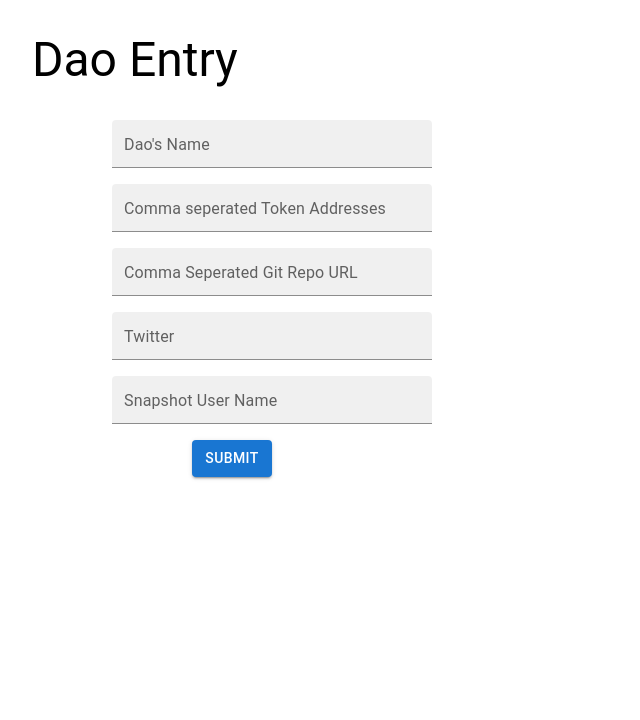
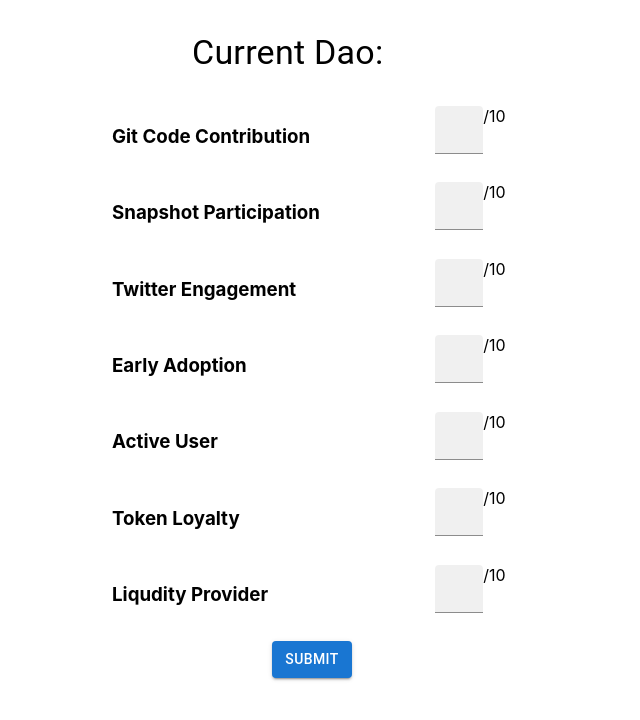
Before and after one commit to Akash16s/Web3Hack, a React (Create React App) app: page /settings/1 in a window 1280 px wide. Shown: the top 720 px of the page, without its empty margins (0-640 px from the left). Built offline with nearby package versions, Linux system fonts and the light colour scheme; no server answers; the database is empty.

Commit message:
added changes

```diff
--- /dev/null
+++ b/public/404.html
@@ -0,0 +1,33 @@
+<!DOCTYPE html>
+<html>
+  <head>
+    <meta charset="utf-8">
+    <meta name="viewport" content="width=device-width, initial-scale=1">
+    <title>Page Not Found</title>
+
+    <style media="screen">
+      body { background: #ECEFF1; color: rgba(0,0,0,0.87); font-family: Roboto, Helvetica, Arial, sans-serif; margin: 0; padding: 0; }
+      #message { background: white; max-width: 360px; margin: 100px auto 16px; padding: 32px 24px 16px; border-radius: 3px; }
+      #message h3 { color: #888; font-weight: normal; font-size: 16px; margin: 16px 0 12px; }
+      #message h2 { color: #ffa100; font-weight: bold; font-size: 16px; margin: 0 0 8px; }
+      #message h1 { font-size: 22px; font-weight: 300; color: rgba(0,0,0,0.6); margin: 0 0 16px;}
+      #message p { line-height: 140%; margin: 16px 0 24px; font-size: 14px; }
+      #message a { display: block; text-align: center; background: #039be5; text-transform: uppercase; text-decoration: none; color: white; padding: 16px; border-radius: 4px; }
+      #message, #message a { box-shadow: 0 1px 3px rgba(0,0,0,0.12), 0 1px 2px rgba(0,0,0,0.24); }
+      #load { color: rgba(0,0,0,0.4); text-align: center; font-size: 13px; }
+      @media (max-width: 600px) {
+        body, #message { margin-top: 0; background: white; box-shadow: none; }
+        body { border-top: 16px solid #ffa100; }
+      }
+    </style>
+  </head>
+  <body>
+    <div id="message">
+      <h2>404</h2>
+      <h1>Page Not Found</h1>
+      <p>The specified file was not found on this website. Please check the URL for mistakes and try again.</p>
+      <h3>Why am I seeing this?</h3>
+      <p>This page was generated by the Firebase Command-Line Interface. To modify it, edit the <code>404.html</code> file in your project's configured <code>public</code> directory.</p>
+    </div>
+  </body>
+</html>
--- a/src/App.js
+++ b/src/App.js
@@ -3,6 +3,7 @@
 import Dao from "./components/dao";
 import Dashboard from "./components/Dashboard";
 import OnBoarding from "./components/onboarding";
+import Settings from "./components/Settings";
 
 function App() {
   return (
@@ -11,7 +12,8 @@
         <Routes>
           <Route path="/" element={<Dao />} />{" "}
           <Route path="/dashboard" element={<Dashboard />} />{" "}
-          <Route path="/onboard" element={<OnBoarding />} />
+          <Route path="/onboard" element={<OnBoarding />} />{" "}
+          <Route path="/settings/:id" element={<Settings />} />
           <Route path="*" element={<Dao />} />
         </Routes>
       </BrowserRouter>
--- a/src/components/Dashboard.jsx
+++ b/src/components/Dashboard.jsx
@@ -17,7 +17,10 @@
   return (
     <Stack spacing={2} direction="column">
       {" "}
-      <Typography variant="h3" style={{ width: "20rem", marginBottom: "1rem" }}>
+      <Typography
+        variant="h3"
+        style={{ width: "20rem", marginBottom: "1rem", marginLeft: "5rem" }}
+      >
         Dashboard
       </Typography>
       <Typography variant="h5" style={{ width: "20rem", marginBottom: "1rem" }}>
--- /dev/null
+++ b/src/components/Settings.jsx
@@ -0,0 +1,181 @@
+import { Button, Stack, TextField, Typography } from "@mui/material";
+import {
+  collection,
+  doc,
+  getDocs,
+  query,
+  updateDoc,
+  where,
+} from "firebase/firestore";
+import React, { useEffect, useState } from "react";
+import { useParams } from "react-router-dom";
+import { db } from "../auth";
+import "./dao.css";
+
+function Settings() {
+  const [nameOfDao, setNameofDao] = useState("");
+  const { id } = useParams();
+  const [docId, setDocId] = useState("");
+
+  const [gitCodeCotri, setGitCodeContri] = useState(10);
+  const [snapshot, setSnapshots] = useState(10);
+  const [Twitter, setTwitter] = useState(10);
+  const [EarlyAdoption, setEarlyAdoption] = useState(10);
+  const [ActiveUser, setActiveUser] = useState(10);
+  const [TokenLoyalty, setTokenLoyalty] = useState(10);
+  const [LPSupplier, setLPSupplier] = useState(10);
+
+  const getTheDao = async () => {
+    const q = query(collection(db, "Dao"), where("daoName", "==", id));
+    const querySnapshot = await getDocs(q);
+
+    querySnapshot.forEach((doc) => {
+      // doc.data() is never undefined for query doc snapshots
+      const data = doc.data();
+      setNameofDao(data.daoName);
+      setDocId(doc.id);
+    });
+  };
+
+  const [isSubmitted, setIsSubmitted] = useState(false);
+
+  const submit = async (event) => {
+    event.preventDefault();
+
+    await updateDoc(doc(db, "Dao", docId), {
+      gitCodeCotri,
+      snapshot,
+      Twitter,
+      EarlyAdoption,
+      ActiveUser,
+      TokenLoyalty,
+      LPSupplier,
+    });
+    setIsSubmitted(true);
+  };
+
+  useEffect(() => {
+    getTheDao();
+  });
+
+  return (
+    <Stack
+      spacing={2}
+      direction="column"
+      style={{ width: "50%", marginBottom: "1rem", marginLeft: "5rem" }}
+    >
+      <Typography
+        variant="h4"
+        style={{ width: "20rem", marginBottom: "1rem", marginLeft: "5rem" }}
+      >
+        Current Dao:<b> {nameOfDao}</b>
+      </Typography>
+      <div className="grid">
+        <h3>Git Code Contribution</h3>{" "}
+        <TextField
+          id="filled-basic"
+          variant="filled"
+          size="small"
+          style={{ width: "3rem", marginLeft: "5rem" }}
+          onChange={(e) => {
+            setGitCodeContri(e.target.value);
+          }}
+        />{" "}
+        /10
+      </div>
+      <div className="grid">
+        <h3>Snapshot Participation</h3>{" "}
+        <TextField
+          id="filled-basic"
+          variant="filled"
+          size="small"
+          style={{ width: "3rem", marginLeft: "5rem" }}
+          onChange={(e) => {
+            setSnapshots(e.target.value);
+          }}
+        />{" "}
+        /10
+      </div>
+      <div className="grid">
+        <h3>Twitter Engagement</h3>{" "}
+        <TextField
+          id="filled-basic"
+          variant="filled"
+          size="small"
+          style={{ width: "3rem", marginLeft: "5rem" }}
+          onChange={(e) => {
+            setTwitter(e.target.value);
+          }}
+        />{" "}
+        /10
+      </div>
+      <div className="grid">
+        <h3>Early Adoption</h3>{" "}
+        <TextField
+          id="filled-basic"
+          variant="filled"
+          size="small"
+          style={{ width: "3rem", marginLeft: "5rem" }}
+          onChange={(e) => {
+            setEarlyAdoption(e.target.value);
+          }}
+        />{" "}
+        /10
+      </div>
+      <div className="grid">
+        <h3>Active User</h3>{" "}
+        <TextField
+          id="filled-basic"
+          variant="filled"
+          size="small"
+          style={{ width: "3rem", marginLeft: "5rem" }}
+          onChange={(e) => {
+            setActiveUser(e.target.value);
+          }}
+        />{" "}
+        /10
+      </div>
+      <div className="grid">
+        <h3>Token Loyalty</h3>{" "}
+        <TextField
+          id="filled-basic"
+          variant="filled"
+          size="small"
+          style={{ width: "3rem", marginLeft: "5rem" }}
+          onChange={(e) => {
+            setTokenLoyalty(e.target.value);
+          }}
+        />{" "}
+        /10
+      </div>
+      <div className="grid">
+        <h3>Liqudity Provider</h3>{" "}
+        <TextField
+          id="filled-basic"
+          variant="filled"
+          size="small"
+          style={{ width: "3rem", marginLeft: "5rem" }}
+          onChange={(e) => {
+            setLPSupplier(e.target.value);
+          }}
+        />{" "}
+        /10
+      </div>
+
+      <Button
+        style={{ width: "5rem", marginLeft: "10rem" }}
+        variant="contained"
+        onClick={submit}
+      >
+        Submit
+      </Button>
+      {isSubmitted ? (
+        <p style={{ color: "red", width: "10rem", marginLeft: "10rem" }}>
+          Submission Complete
+        </p>
+      ) : null}
+    </Stack>
+  );
+}
+
+export default Settings;
--- a/src/components/dao.css
+++ b/src/components/dao.css
@@ -10,3 +10,9 @@
     font: optional;
 
 }
+
+.grid {
+  display: grid;
+  width: 80%;
+  grid-template-columns: 50%  1fr 1fr;
+}
--- a/src/components/dao.jsx
+++ b/src/components/dao.jsx
@@ -9,6 +9,8 @@
   const [github, setGithub] = useState("");
   const [snapshot, setSnapshot] = useState("");
   const [twitter, setTwitter] = useState("");
+  const [chainId, setChainId] = useState("");
+
   const [isSubmitted, setIsSubmitted] = useState(false);
 
   const submit = async (event) => {
@@ -20,13 +22,17 @@
       github,
       twitter,
       snapshot,
+      chainId,
     });
     setIsSubmitted(true);
   };
 
   return (
     <Stack spacing={2} direction="column">
-      <Typography variant="h3" style={{ width: "20rem", marginBottom: "1rem" }}>
+      <Typography
+        variant="h3"
+        style={{ width: "20rem", marginBottom: "1rem", marginLeft: "5rem" }}
+      >
         Dao Entry
       </Typography>
       <Stack spacing={2} direction="column">
@@ -80,6 +86,16 @@
             setSnapshot(event.target.value);
           }}
         />{" "}
+        <TextField
+          id="filled-basic"
+          label="Chain Id"
+          variant="filled"
+          size="small"
+          style={{ width: "20rem", marginLeft: "5rem" }}
+          onChange={(event) => {
+            setChainId(event.target.value);
+          }}
+        />{" "}
         <Button
           style={{ width: "5rem", marginLeft: "10rem" }}
           variant="contained"
--- a/src/components/onboarding.jsx
+++ b/src/components/onboarding.jsx
@@ -59,10 +59,16 @@
 
   return (
     <Stack spacing={2} direction="column">
-      <Typography style={{ width: "20rem", marginBottom: "1rem" }} variant="h3">
+      <Typography
+        style={{ width: "20rem", marginBottom: "1rem", marginLeft: "5rem" }}
+        variant="h3"
+      >
         Welcome!!
       </Typography>{" "}
-      <Typography style={{ width: "20rem", marginBottom: "1rem" }} variant="h5">
+      <Typography
+        style={{ width: "20rem", marginBottom: "1rem", marginLeft: "5rem" }}
+        variant="h5"
+      >
         Kindly Select the following
       </Typography>
       <FormControl style={{ width: "20rem", marginBottom: "1rem" }}>
```
Also changed, not shown: firebase.json (added), 1 other file (tests, documents, lock files or other folders).
